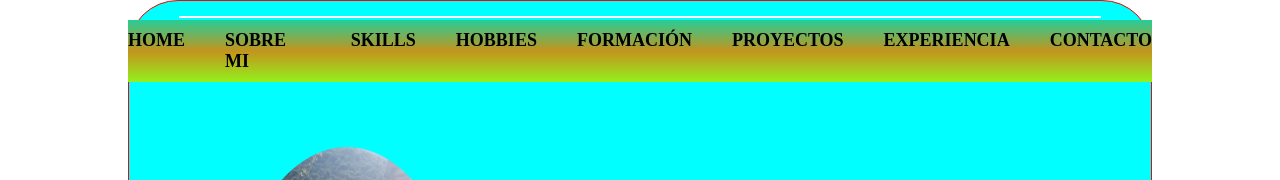
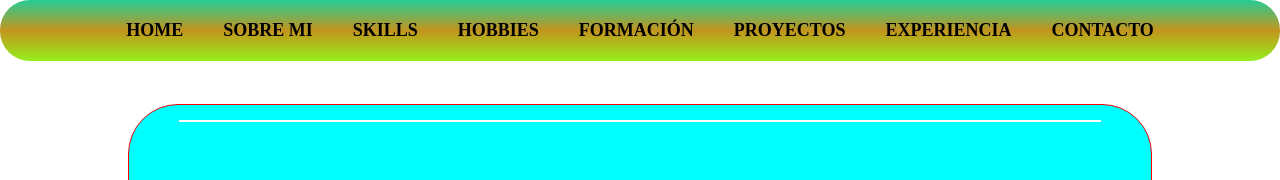
Before and after one commit to Oscar98farfan/PortafolioPersonal, a plain HTML site: page index.html in a window 1280 px wide. Shown: the top 180 px of the page. Drawn offline with Linux system fonts and the light colour scheme.

Commit message:
Cambio en el Nav

```diff
--- a/index.html
+++ b/index.html
@@ -11,7 +11,7 @@
     <header>
         <nav class="container-nav">
             <ul>
-                <li><a class="items-nav" href="#banner">HOME</a></li>
+                <li><a class="items-nav" href="">HOME</a></li>
                 <li><a class="items-nav" href="#about-me">SOBRE MI</a></li>
                 <li><a class="items-nav" href="">SKILLS</a></li>
                 <li><a class="items-nav" href="">HOBBIES</a></li>
@@ -21,6 +21,8 @@
                 <li><a class="items-nav" href="">CONTACTO</a></li>
             </ul>
         </nav>
+    </header>
+    <main>
         <section class="hero" id="banner">
             <div class="container-hero1">
                 <img id="photo" src="./img/Photo-Me.jpg" alt="Oscar Farfan">
@@ -37,8 +39,6 @@
                 <a href="https://www.facebook.com/oscar.farfan.31/" target="_blank"><img src="./img/facebook.png" alt="Facebook"></a>
             </div>
         </section>
-    </header>
-    <main>
         <section class="container-main" id="about-me">
             <div class="container-main-about1">
                 <h2>SOBRE MI</h2>
--- a/style.css
+++ b/style.css
@@ -27,27 +27,29 @@ main {
     display: flex;
     flex-direction: column;
     align-items: center;
+    padding-top: 13vh;
 }
 
 p {
     text-align: justify;
 }
 
-
 .container-nav {
     display: flex;
-    width: 80%;
+    width: 100%;
     justify-content: center;
-    padding: 10px 0 10px 0;
-    margin-top: 20px;
+    padding: 20px 0 20px 0;
     margin-bottom: 30px;
     position: fixed;
     background-image: linear-gradient(180deg, #26cd98, rgb(195, 148, 29), #94f01d);
+    border-radius: 30px;
 }
 
 .container-nav ul {
     display: flex;
     gap: 40px;
+    width: auto;
+    justify-content: center
 }
 
 .items-nav {
```
